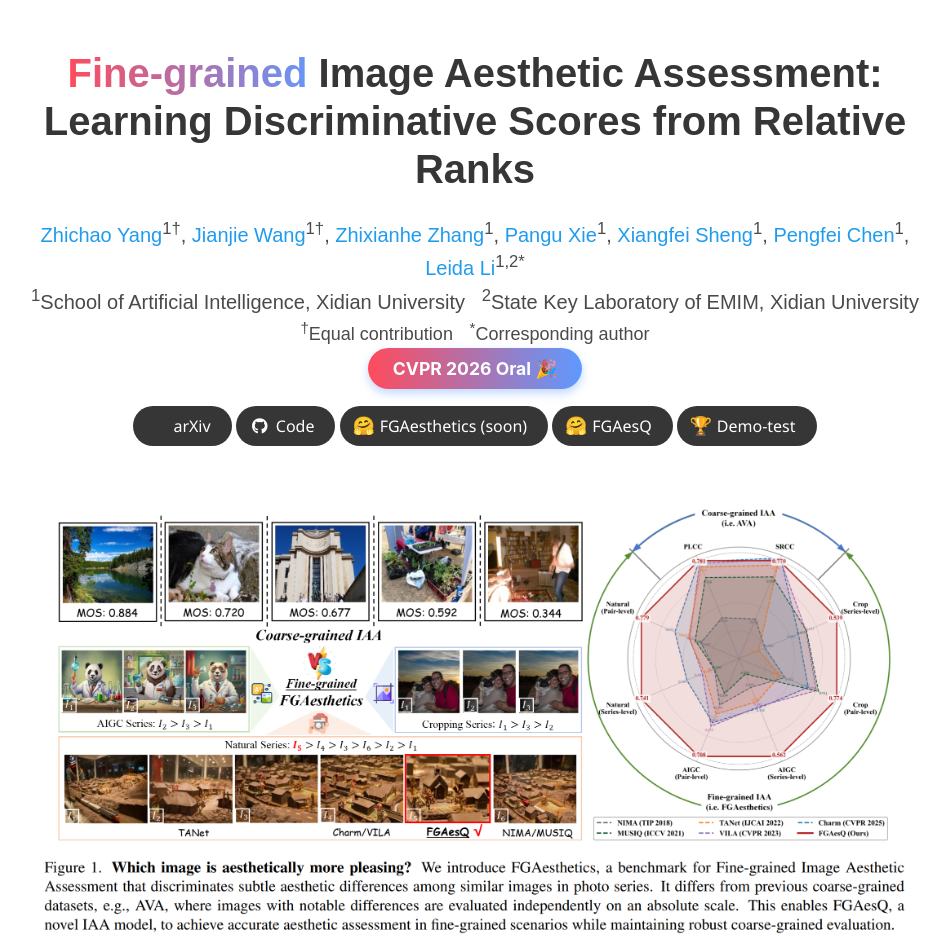
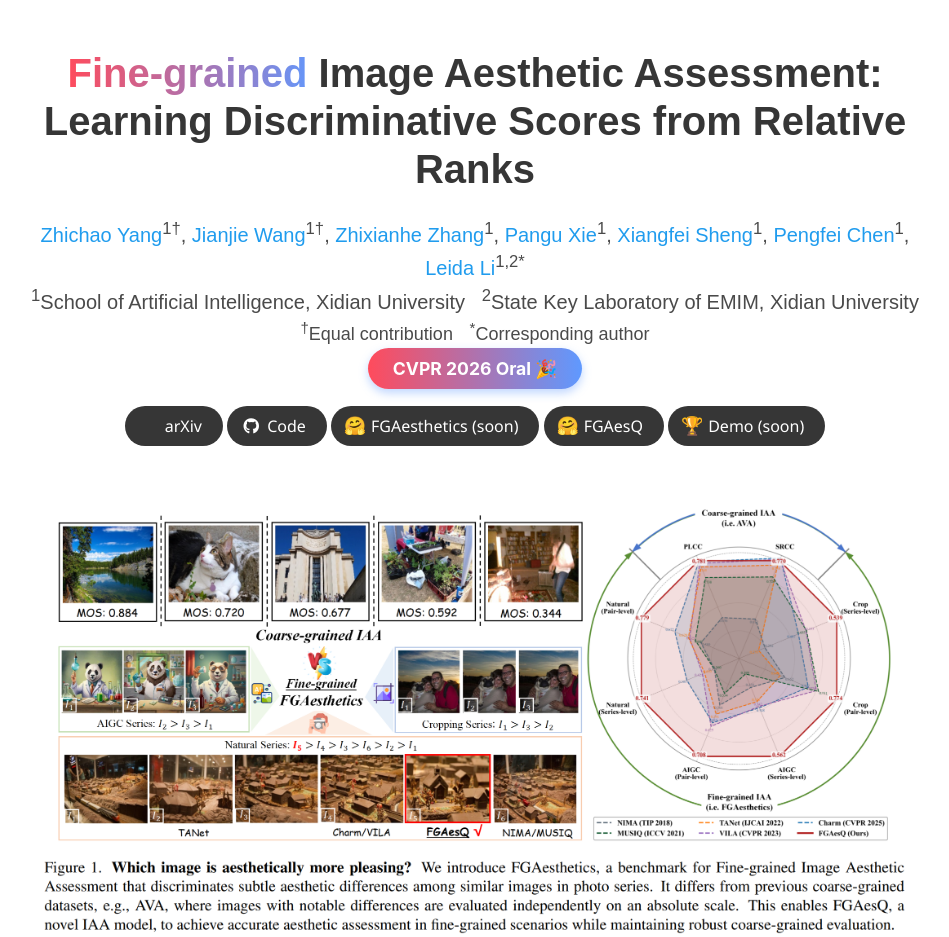
Before and after one commit to yzc-ippl/FG-IAA, a plain HTML site: page docs/index.html in a window 1280 px wide. Shown: the top 937 px of the page, without its empty margins (165-1114 px from the left). Drawn offline with nearby package versions, Linux system fonts and the light colour scheme; some icons are missing; a web font is replaced by a local one.

Commit message:
Update index.html

```diff
--- a/docs/index.html
+++ b/docs/index.html
@@ -189,7 +189,7 @@
                   <span class="icon">
                       <p style="font-size:18px">🏆</p>
                   </span>
-                  <span>Demo-test</span>
+                  <span>Demo (soon)</span>
                 </a>
               </span>
               <!-- Eval.AI Link -->
```
